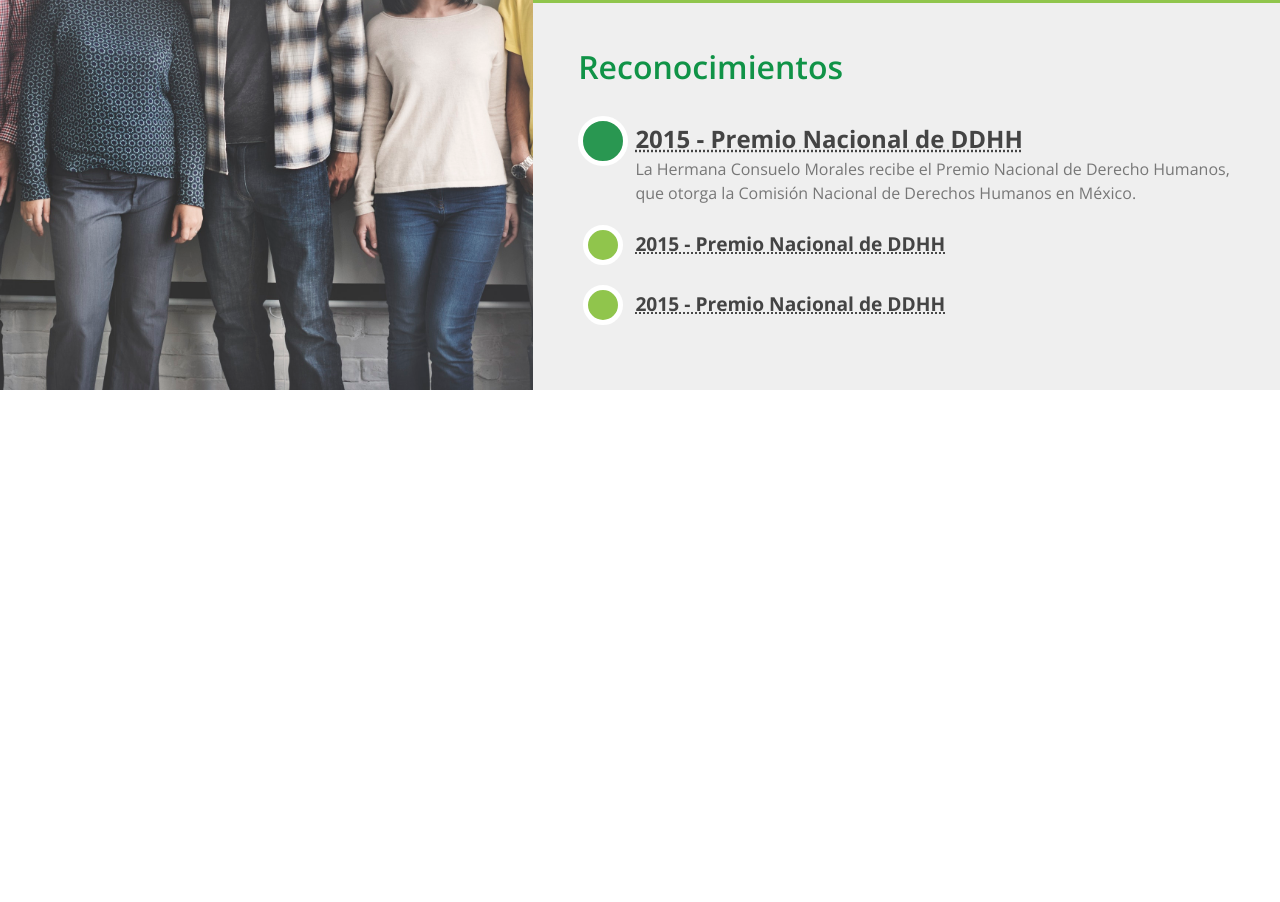
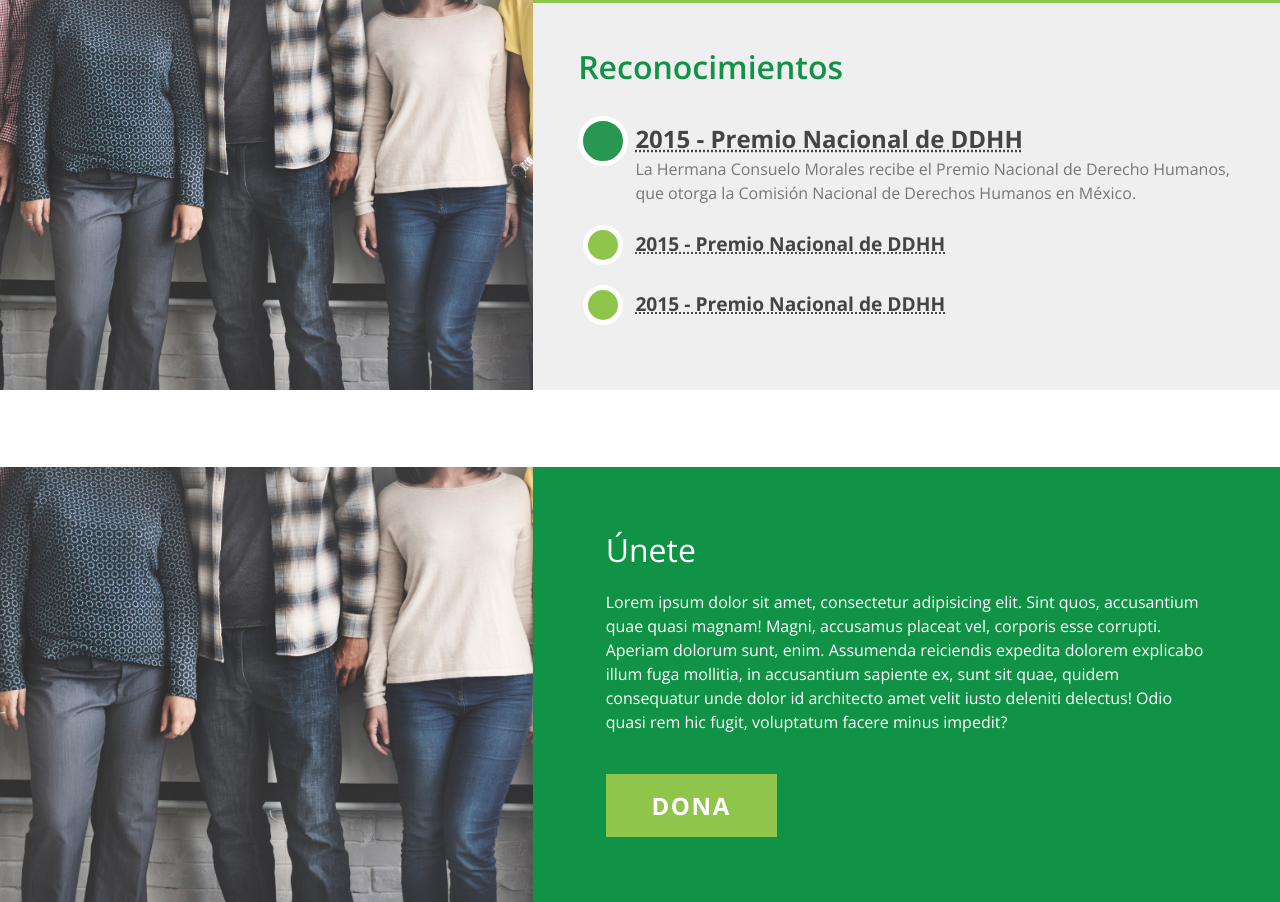
Before and after one commit to melytc/cadhac, a PHP site: page /aboutus.php in a window 1280 px wide. Shown: the part 1842-2744 px from the top of the page. Before the commit the page ends 2232 px from the top, so only its background shows below. Run offline with PHP 8.4, Linux system fonts and the light colour scheme; style sheets or scripts are compiled from the project's sources.

Commit message:
Add footer

```diff
--- a/src/css/style.scss
+++ b/src/css/style.scss
@@ -22,6 +22,7 @@ img{max-width: 100%;}
 .ttu{text-transform: uppercase;}
 .tac{text-align: center;}
 .tar{text-align: right;}
+.flight {font-weight: 300;}
 
 /* Colors
 ---------------------------------- */
@@ -166,6 +167,28 @@ nav.navbar {
 .content h1 {
 	font-weight: 600;
 }
+/* Footer
+---------------------------------- */
+section.unete {
+	.bg-primary *{
+		color: #fff;
+	}
+	.padthis{
+		padding: 9% 8%;
+	}
+	h2 {
+		margin-bottom: 20px;
+	}
+	p{
+		margin-bottom: 40px;
+	}
+	a.btn.donate-link {
+		display: inline-block;
+		padding: .8rem 2.8rem;
+		font-size: 1.5rem;
+		letter-spacing: .1rem;
+	}
+}
 
 @import "aboutus";
 @import "donaciones";
--- a/src/footer.php
+++ b/src/footer.php
@@ -1,3 +1,18 @@
+	<section class="unete">
+		<div class="container-fluid nospace">
+			<div class="row">
+				<div class="col-md-5 img-bg" data-bg="img/pexels.jpg">
+				</div>
+				<div class="col-md-7 bg-primary">
+					<div class="padthis">
+						<h2 class="flight">&Uacute;nete</h2>
+						<p class="light">Lorem ipsum dolor sit amet, consectetur adipisicing elit. Sint quos, accusantium quae quasi magnam! Magni, accusamus placeat vel, corporis esse corrupti. Aperiam dolorum sunt, enim. Assumenda reiciendis expedita dolorem explicabo illum fuga mollitia, in accusantium sapiente ex, sunt sit quae, quidem consequatur unde dolor id architecto amet velit iusto deleniti delectus! Odio quasi rem hic fugit, voluptatum facere minus impedit?</p>
+						<a href="#" class="btn bg-lightgreen btn-lg ttu donate-link"><strong>Dona</strong></a>
+					</div>
+				</div>
+			</div>
+		</div>
+	</section>
     <script src="https://code.jquery.com/jquery-3.3.1.slim.min.js" integrity="sha384-q8i/X+965DzO0rT7abK41JStQIAqVgRVzpbzo5smXKp4YfRvH+8abtTE1Pi6jizo" crossorigin="anonymous"></script>
     <script src="https://cdnjs.cloudflare.com/ajax/libs/popper.js/1.14.0/umd/popper.min.js" integrity="sha384-cs/chFZiN24E4KMATLdqdvsezGxaGsi4hLGOzlXwp5UZB1LY//20VyM2taTB4QvJ" crossorigin="anonymous"></script>
     <script src="https://stackpath.bootstrapcdn.com/bootstrap/4.1.0/js/bootstrap.min.js" integrity="sha384-uefMccjFJAIv6A+rW+L4AHf99KvxDjWSu1z9VI8SKNVmz4sk7buKt/6v9KI65qnm" crossorigin="anonymous"></script>
```
Also changed, not shown: src/home.php (added, +7 -0 lines).
